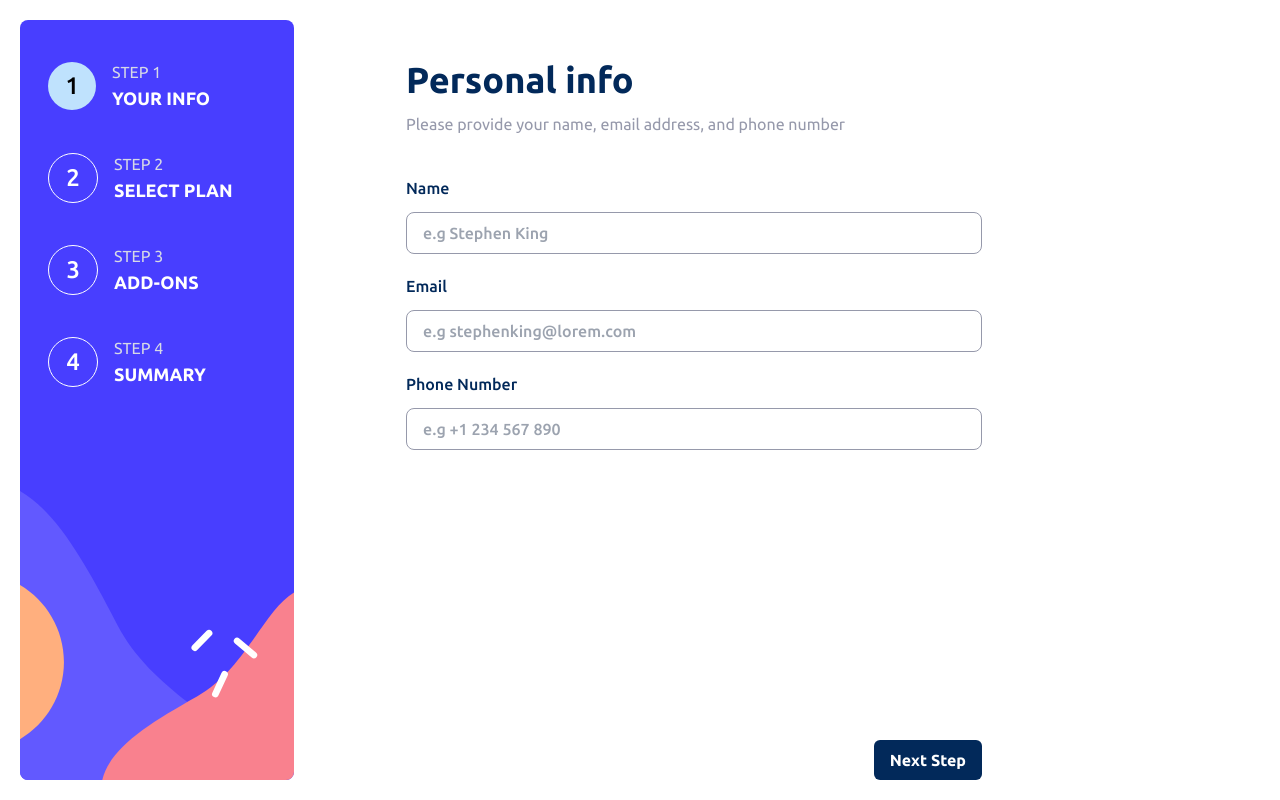
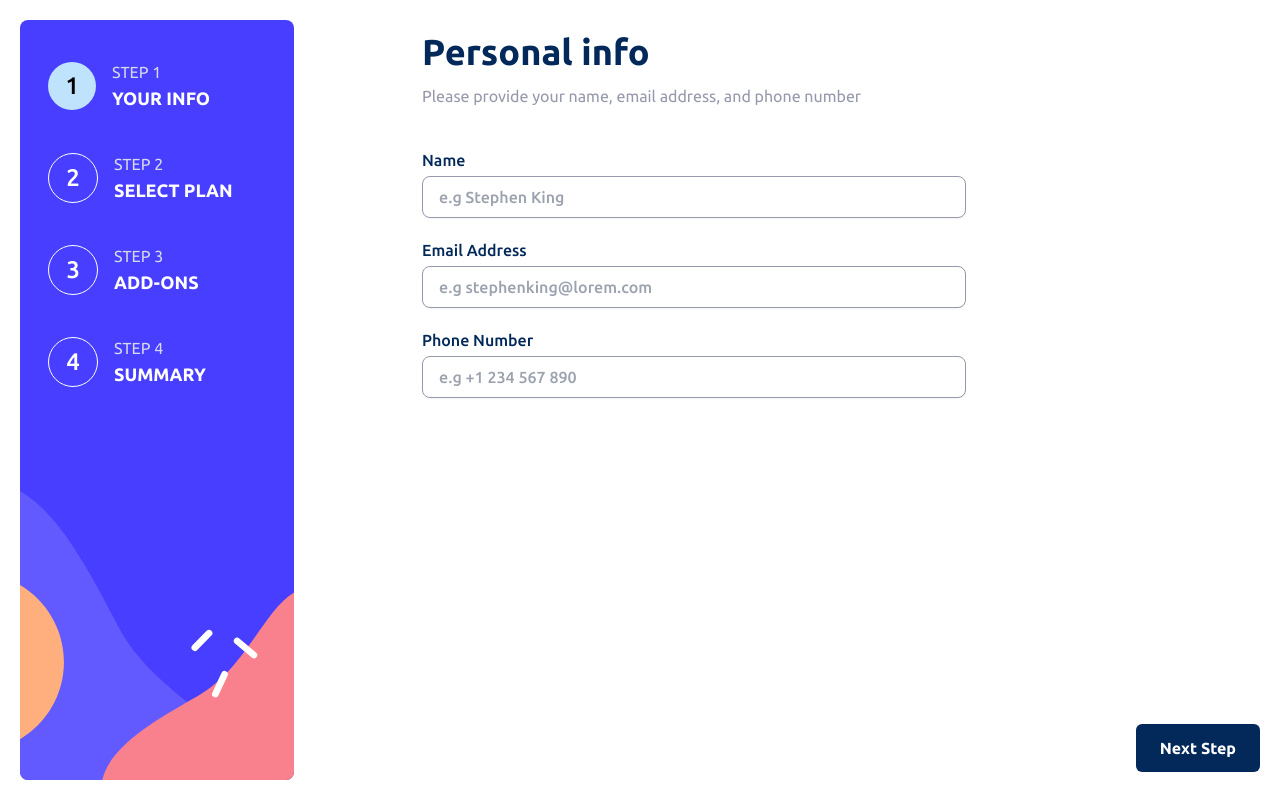
Before and after one commit to gideon-del/multi-step-form, a React (Vite) app: page / in a window 1280 px wide. Built offline with nearby package versions, Linux system fonts and the light colour scheme.

Commit message:
Done with the interactivity time for the second step

```diff
--- a/src/App.jsx
+++ b/src/App.jsx
@@ -1,29 +1,15 @@
 import { useState } from "react";
 import bgDesk from "./assets/images/bg-sidebar-desktop.svg";
 import bgMob from "./assets/images/bg-sidebar-mobile.svg";
-const steps = [
-  {
-    title: "your info",
-    complete: false,
-  },
-  {
-    title: "select plan",
-    complete: false,
-  },
-  {
-    title: "add-ons",
-    complete: false,
-  },
-  {
-    title: "summary",
-    complete: false,
-  },
-];
+import { firstInputs } from "./data";
+import Inputs from "./components/Inputs";
+import { steps } from "./data";
+
 function App() {
   const [cuurentStep, setCurrentStep] = useState(0);
   return (
     <>
-      <main className="font-Medium  lg:px-5 lg:py-5 mx-auto flex flex-col md:flex-row min-h-screen">
+      <main className="font-Medium  lg:px-5 lg:py-5 mx-auto flex flex-col md:flex-row min-h-screen relative inset-0">
         <section className="stack">
           <picture>
             <source srcSet={bgMob} media=" (max-width:768px) " />
@@ -40,7 +26,7 @@ function App() {
                     i === cuurentStep
                       ? "bg-ligthBlue"
                       : "border-white border text-white"
-                  } md:text-2xl p-6 w-8 h-8 rounded-full  flex items-center justify-center`}
+                  } md:text-2xl p-6 w-8 h-8 rounded-full  flex items-center justify-center transition`}
                 >
                   {i + 1}
                 </span>
@@ -123,58 +109,26 @@ function App() {
             </div> */}
           </section>
         </section>
-        <section className=" flex-1 px-10 md:px-14 lg:px-28 md:pt-10">
-          <div className="max-w-xl md:h-full flex flex-col">
+        <section className=" flex-1 px-6 md:px-14 lg:px-28 md:pt-10 bg-ligthBlue md:bg-white">
+          <div className="lg:max-w-xl md:h-full flex flex-col bg-white px-4 py-3 w-full rounded-lg relative -top-10">
             <h1 className="font-Bold text-marineBlue text-xl md:text-4xl">
               Personal info
             </h1>
-            <p className="text-coolGray font-Regular mt-3">
+            <p className="text-coolGray font-Regular md:mt-3 mt-1">
               Please provide your name, email address, and phone number
             </p>
-            <form className="flex flex-col gap-5 mt-10 flex-1">
-              <div className="flex flex-col gap-3 ">
-                <label htmlFor="name" className="capitalize text-marineBlue">
-                  name
-                </label>
-                <input
-                  type="text"
-                  id="name"
-                  name="name"
-                  placeholder="e.g Stephen King"
-                  className="border border-coolGray max-w-xl px-4 py-2 rounded-lg focus-within:outline-none focus-within:border-0 focus-within:border-b focus-within:rounded-none"
-                />
-              </div>
-              <div className="flex flex-col  gap-3">
-                <label htmlFor="email" className="capitalize text-marineBlue">
-                  email
-                </label>
-                <input
-                  type="email"
-                  id="email"
-                  name="email"
-                  placeholder="e.g stephenking@lorem.com"
-                  className="border border-coolGray
-                  px-4 py-2 rounded-lg focus-within:outline-none focus-within:border-0 focus-within:border-b focus-within:rounded-none"
-                />
-              </div>
-              <div className="flex flex-col  gap-3">
-                <label htmlFor="phone" className="capitalize text-marineBlue">
-                  Phone Number
-                </label>
-                <input
-                  type="text"
-                  id="phone"
-                  name="phone"
-                  placeholder="e.g +1 234 567 890"
-                  className="border border-coolGray max-w-xl px-4 py-2 rounded-lg focus-within:outline-none focus-within:border-0 focus-within:border-b focus-within:rounded-none"
-                />
-              </div>
-              <button className="bg-marineBlue font-Bold text-white px-4 py-2 rounded-md ml-auto mt-auto">
-                Next Step
-              </button>
+            <form className="flex flex-col md:gap-5 gap-3 md:mt-10 mt-3 flex-1">
+              {firstInputs.map((input) => (
+                <Inputs key={input.title} {...input} />
+              ))}
             </form>
           </div>
         </section>
+        <div className="sticky  right-4 flex justify-end self-end">
+          <button className="bg-marineBlue font-Bold text-white px-6 py-3 after:transition-all after:duration-300 after:ease-in-out rounded-md ml-auto  mt-3 mb-2 after:bg-white after:absolute after:inset-0 after:opacity-0 hover:after:opacity-40">
+            Next Step
+          </button>
+        </div>
       </main>
     </>
   );
--- /dev/null
+++ b/src/components/Inputs.jsx
@@ -0,0 +1,20 @@
+import React from "react";
+
+const Inputs = ({ type, name, placeholder, title }) => {
+  return (
+    <div className="flex flex-col gap-1 ">
+      <label htmlFor="name" className="capitalize text-marineBlue">
+        {title}
+      </label>
+      <input
+        type={type}
+        id={name}
+        name={name}
+        placeholder={placeholder}
+        className="border border-coolGray max-w-xl px-4 py-2 rounded-lg focus-within:outline-none focus-within:border-marineBlue transition  text-marineBlue shadow-sm"
+      />
+    </div>
+  );
+};
+
+export default Inputs;
--- /dev/null
+++ b/src/data.js
@@ -0,0 +1,38 @@
+export const firstInputs = [
+  {
+    name: "name",
+    title: "Name",
+    placeholder: "e.g Stephen King",
+    type: "text",
+  },
+  {
+    name: "email",
+    title: "Email Address",
+    placeholder: "e.g stephenking@lorem.com",
+    type: "email",
+  },
+  {
+    name: "phone",
+    title: "Phone Number",
+    placeholder: "e.g +1 234 567 890",
+    type: "text",
+  },
+];
+export const steps = [
+  {
+    title: "your info",
+    complete: false,
+  },
+  {
+    title: "select plan",
+    complete: false,
+  },
+  {
+    title: "add-ons",
+    complete: false,
+  },
+  {
+    title: "summary",
+    complete: false,
+  },
+];
```
